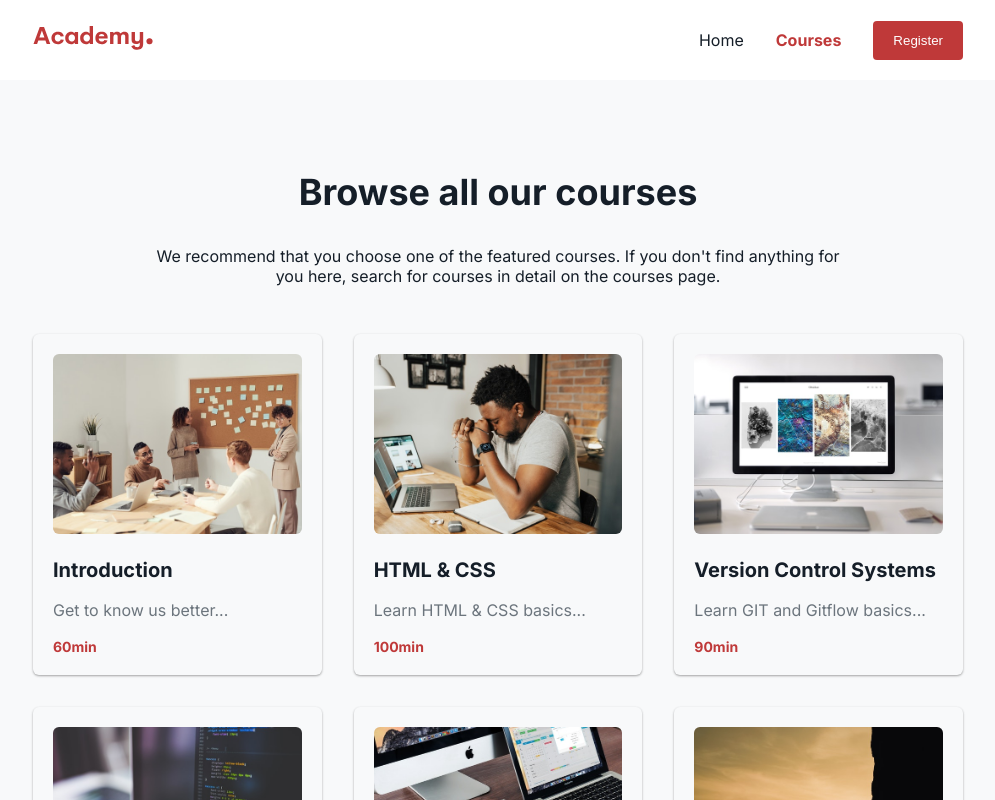
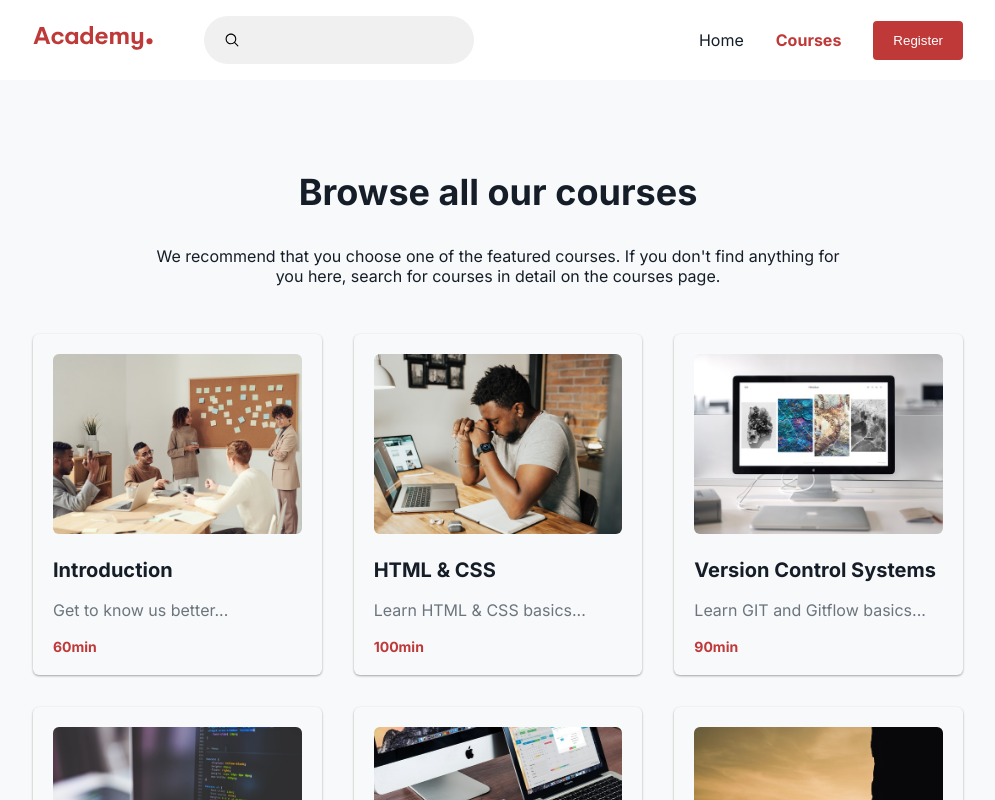
Before and after one commit to Tin21/speck-react, a React (Vite) app: page /courses in a window 1280 px wide. Shown: the top 800 px of the page, without its empty margins (142-1137 px from the left). Built offline with nearby package versions, Linux system fonts and the light colour scheme.

Commit message:
Added search bar on Courses page

```diff
--- a/src/components/Header/HeaderStyle.js
+++ b/src/components/Header/HeaderStyle.js
@@ -76,7 +76,7 @@ export const HamburgerMenuInner = styled.div`
     width: 200px;
     position: absolute;
     font-weight: 700;
-    z-index: 1;
+    z-index: 10;
     background-color: rgba(240,240,240,1);
     right: 0;
     top: 0;
--- /dev/null
+++ b/src/components/SearchBar/SearchBar.jsx
@@ -0,0 +1,21 @@
+import {
+  SearchBar as SearchBarWrapper,
+  SearchBarLogo,
+  SearchBarInput,
+} from "./SearchBarStyle";
+import React from "react";
+
+const SearchBar = (props) => {
+  return (
+    <SearchBarWrapper>
+      <SearchBarLogo />
+      <SearchBarInput
+        type="text"
+        id="value"
+        onChange={() => props.onChangeCall("value")}
+      ></SearchBarInput>
+    </SearchBarWrapper>
+  );
+};
+
+export default SearchBar;
--- /dev/null
+++ b/src/components/SearchBar/SearchBarStyle.js
@@ -0,0 +1,58 @@
+import styled from "styled-components";
+import { breakpoints, colors} from "../../utils/styles/theme";
+import { ReactComponent as SearchIcon } from "../../assets/images/search-icon.svg"
+
+export const SearchBar = styled.div`
+    background-color: rgba(240,240,240,1);
+    position: absolute;
+    left: 0px;
+    top: 0px;
+    z-index: 5;
+    height: 48px;
+    width: 180px;
+    padding: 16px;
+    border-radius: 32px;
+    margin: 16px;
+    display: flex;
+    align-items: center;
+    overflow: hidden;
+    white-space: nowrap;
+
+  @media screen and (${breakpoints.mobileLarge}) {
+    left: 160px;
+    padding: 20px;
+  }
+
+  @media screen and (${breakpoints.tabletSmall}) {
+    width: 200px;
+  }
+
+  @media screen and (${breakpoints.tabletLarge}) {
+    width: 230px;
+  }
+
+  @media screen and (${breakpoints.desktop}) {
+    left: calc((100%/2) - 310px);
+    width: 270px;
+  }
+
+  @media screen and (${breakpoints.desktopLarge}) {
+    left: calc((100%/2) - 480px);
+  }
+`
+
+export const SearchBarLogo = styled (SearchIcon)`
+    display: block;
+    min-width: 16px;
+    height: 20px;
+    width: 20px;
+    margin-right: 16px;
+`
+
+export const SearchBarInput = styled.input`
+    background-color: rgba(240,240,240,1);
+    border: none;
+    outline: none;
+    font-size: 16px;
+    min-height: 24px;
+`
--- a/src/components/Section/SectionStyle.js
+++ b/src/components/Section/SectionStyle.js
@@ -46,7 +46,7 @@ export const SectionSubtitle = styled.p`
     max-width: 700px;
     margin: 0 auto;
     text-align: center;
-    color: $colorTextSecondary;
+    color: (${colors.textSecondary});
     font-size: 16px;
     margin-bottom: 48px;
 `
--- a/src/pages/CoursePage.jsx
+++ b/src/pages/CoursePage.jsx
@@ -22,7 +22,7 @@ const CoursePage = () => {
   //triggerira se nakon što se courses učitaju (1000ms)
   useEffect(() => {
     courses && setCourse(courses.find((course) => course.id === parseInt(id)));
-  }, [courses]);
+  }, [courses !== null]);
 
   return (
     course && (
@@ -38,7 +38,7 @@ const CoursePage = () => {
   );
 };
 
-CoursePage.PropTypes = {
+CoursePage.propTypes = {
   imgSrc: PropTypes.string,
   imgAlt: PropTypes.string,
   title: PropTypes.string,
--- a/src/pages/Courses.jsx
+++ b/src/pages/Courses.jsx
@@ -1,19 +1,11 @@
 import React from "react";
 import Course from "../components/Course/Course";
 import Section from "../components/Section/Section";
-import LectureImg1 from "../assets/images/lecture-1.jpg";
-import LectureImg2 from "../assets/images/lecture-2.jpg";
-import LectureImg3 from "../assets/images/lecture-3.jpg";
-import LectureImg4 from "../assets/images/lecture-4.jpg";
-import LectureImg5 from "../assets/images/lecture-5.jpg";
-import LectureImg6 from "../assets/images/lecture-6.jpg";
-import LectureImg7 from "../assets/images/lecture-7.jpg";
-import LectureImg8 from "../assets/images/lecture-8.jpg";
 import PropTypes from "prop-types";
-import { Link } from "react-router-dom";
 import { Grid } from "../utils/styles/generalStyles";
 import { useEffect, useState } from "react";
 import coursesMock from "../utils/mock/courses";
+import SearchBar from "../components/SearchBar/SearchBar";
 
 const Courses = () => {
   const [courses, setCourses] = useState(null);
@@ -24,8 +16,29 @@ const Courses = () => {
     }, 1000);
   }, []);
 
+  const handleSearch = (id) => {
+    let inputValue = "";
+    inputValue = document.getElementById(`${id}`).value;
+
+    if (inputValue !== "")
+      setCourses(
+        coursesMock.filter((coursesMock) =>
+          coursesMock.title.toLowerCase().includes(inputValue.toLowerCase())
+        )
+      );
+    else if (inputValue === "") setCourses(coursesMock);
+
+    return console.log(`${inputValue}`);
+  };
+
   return (
     <>
+      <SearchBar
+        placeholder="Browse courses"
+        disabled="false"
+        onChangeCall={handleSearch}
+      />
+
       <Section
         title="Browse all our courses"
         subtitle="We recommend that you choose one of the featured courses. If you
@@ -55,7 +68,7 @@ const Courses = () => {
   );
 };
 
-Courses.PropTypes = {
+Courses.propTypes = {
   title: PropTypes.string,
   subtitle: PropTypes.string,
   children: PropTypes.node,
--- a/src/utils/styles/theme.js
+++ b/src/utils/styles/theme.js
@@ -14,6 +14,7 @@ export const colors = {
 }
 
 export const breakpoints = {
+    mobileLarge: 'min-width: 420px',
     tabletSmall: 'min-width: 580px',
     tabletLarge: 'min-width: 768px',
     desktop: 'min-width: 1024px',
```
Also changed, not shown: src/assets/images/search-icon.svg (added).
